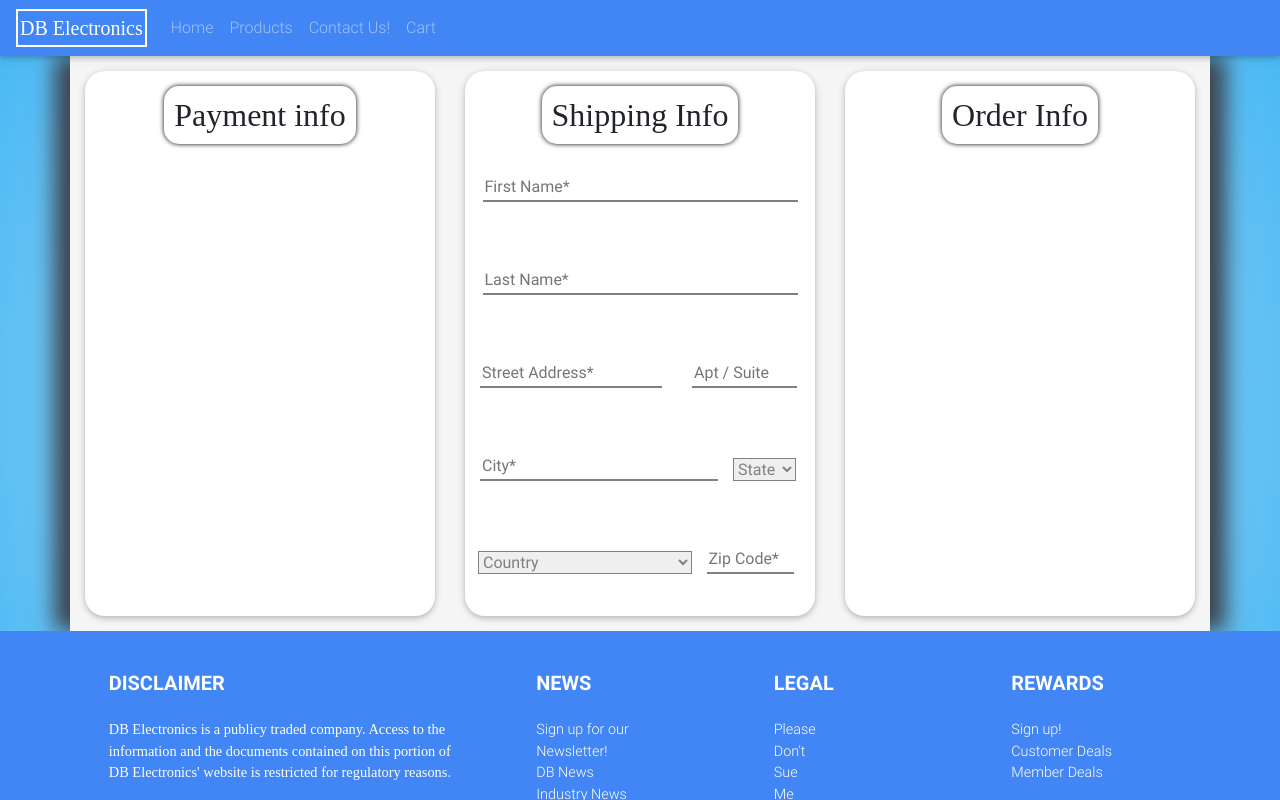
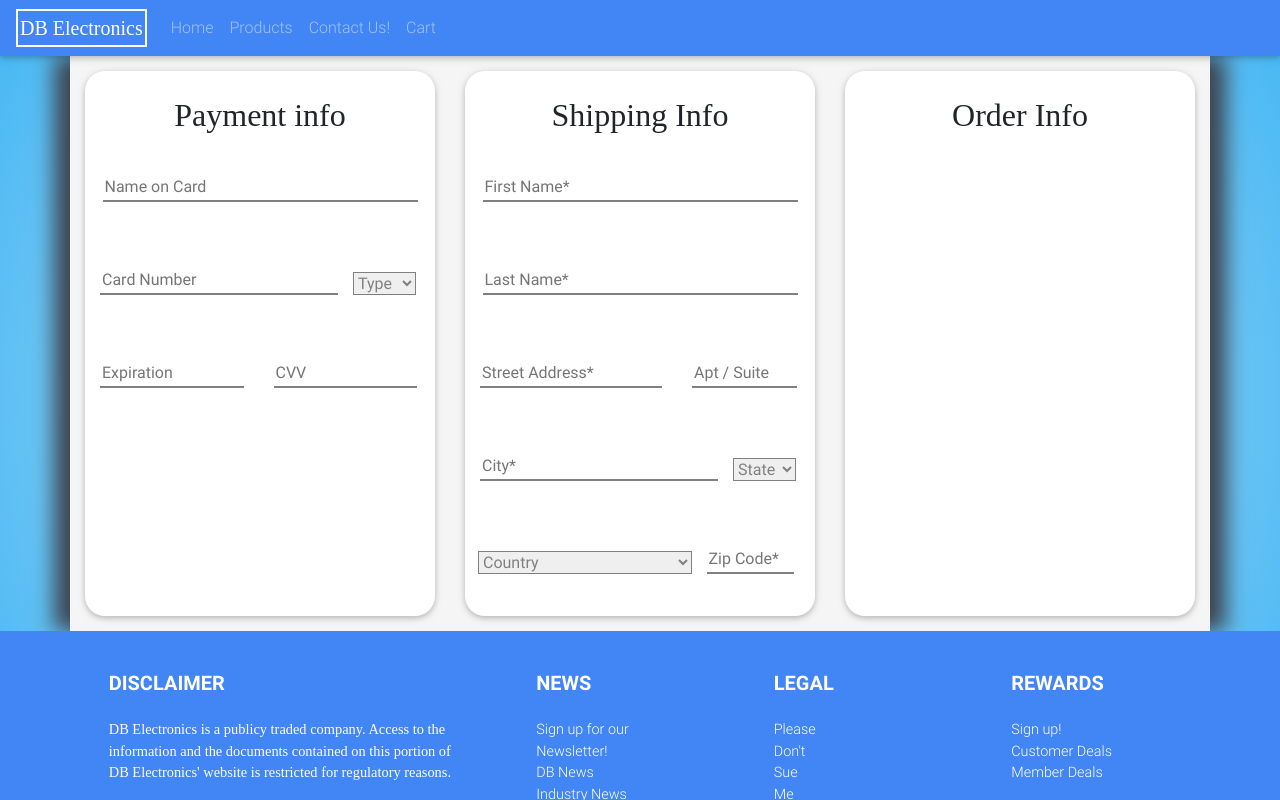
Before and after one commit to DylanBarber/dbElectronics, a React (Create React App) app in the folder client/: page /Checkout in a window 1280 px wide. Built offline with nearby package versions, Linux system fonts and the light colour scheme; a web font is replaced by a local one.

Commit message:
Finish payment info card

```diff
--- a/client/src/components/Checkout.jsx
+++ b/client/src/components/Checkout.jsx
@@ -11,7 +11,20 @@ const Checkout = () => {
         <div className='col-md-4'>
           <div className='card paymentInfo'>
             <h2>Payment info</h2>
-
+            <input placeholder="Name on Card"/>
+            <div className='cardNumber'>
+              <input placeholder='Card Number'/>
+              <select selected="Type">
+                <option>Type</option>
+                <option value="mastercard">Mastercard</option>
+                <option value="visa">Visa</option>
+                <option value="amex">American Express</option>
+              </select>
+            </div>
+            <div className="expCvv">
+              <input placeholder="Expiration"/>
+              <input placeholder="CVV"/>
+            </div>
           </div>
         </div>
         <div className='col-md-4'>
--- a/client/src/css/style.css
+++ b/client/src/css/style.css
@@ -58,7 +58,6 @@ h2, p {
   padding: 10px;
   margin: 15px;
   border-radius: 15px;
-  box-shadow: 0px 0px 5px black;
 }
 
 .paymentInfo {
@@ -67,6 +66,37 @@ h2, p {
   align-items: center;
   border-radius: 20px;
   /* margin: 10px; */
+}
+.paymentInfo input {
+  margin-bottom: 50px;
+}
+.paymentInfo select {
+  margin-bottom: 30px;
+}
+.cardNumber {
+  display: flex;
+  align-items: center;
+  justify-content: flex-start;
+  width: 100%;
+}
+
+.cardNumber select {
+  height: 19%;
+  border: 1px solid grey;
+  color: grey;
+  min-width: 18%;
+  max-width: 18%;
+}
+
+.cardNumber input {
+  width: 68%;
+}
+
+.expCvv {
+  display: flex;
+}
+.expCvv input{
+  width: 41%;
 }
 
 /* Shipping info */
```
